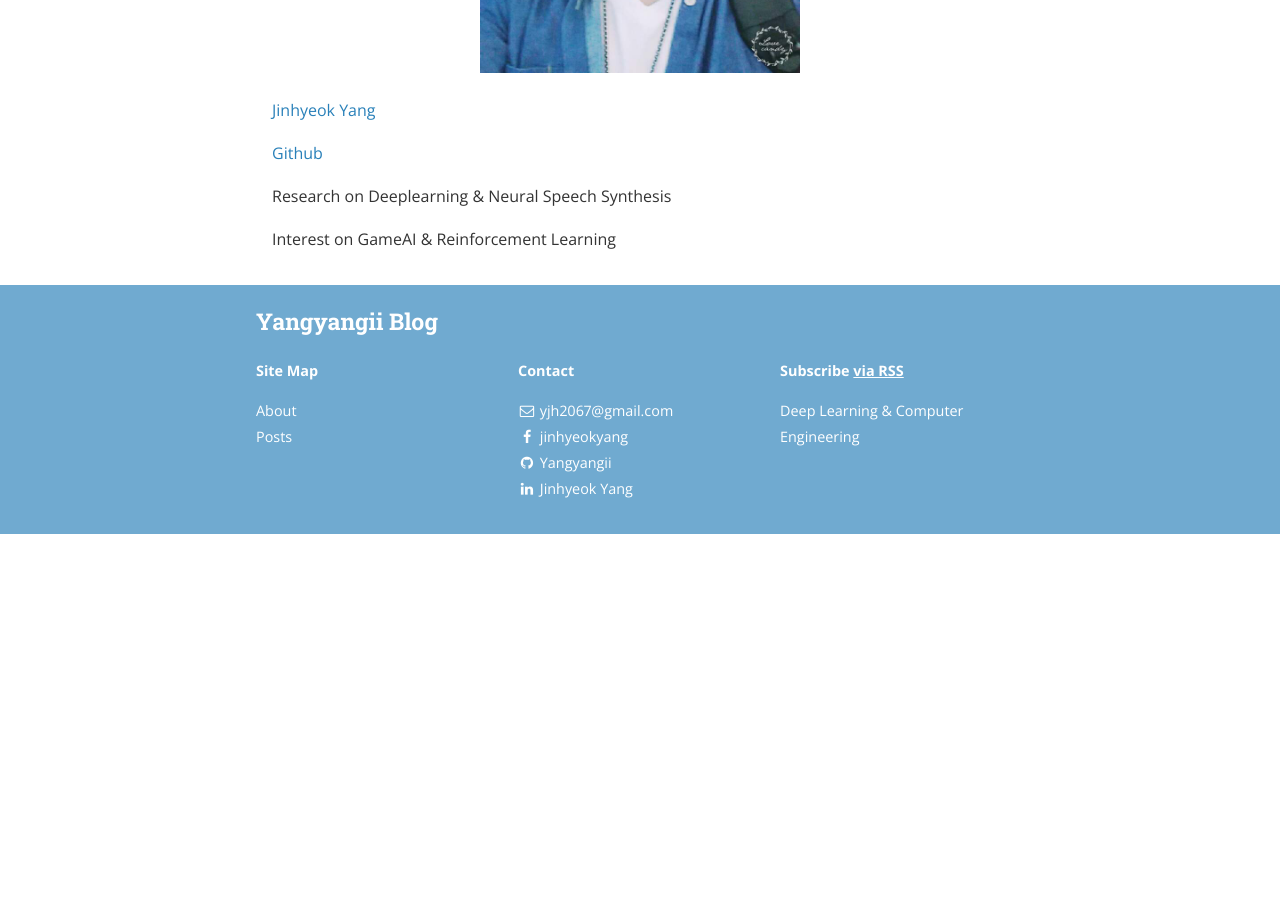
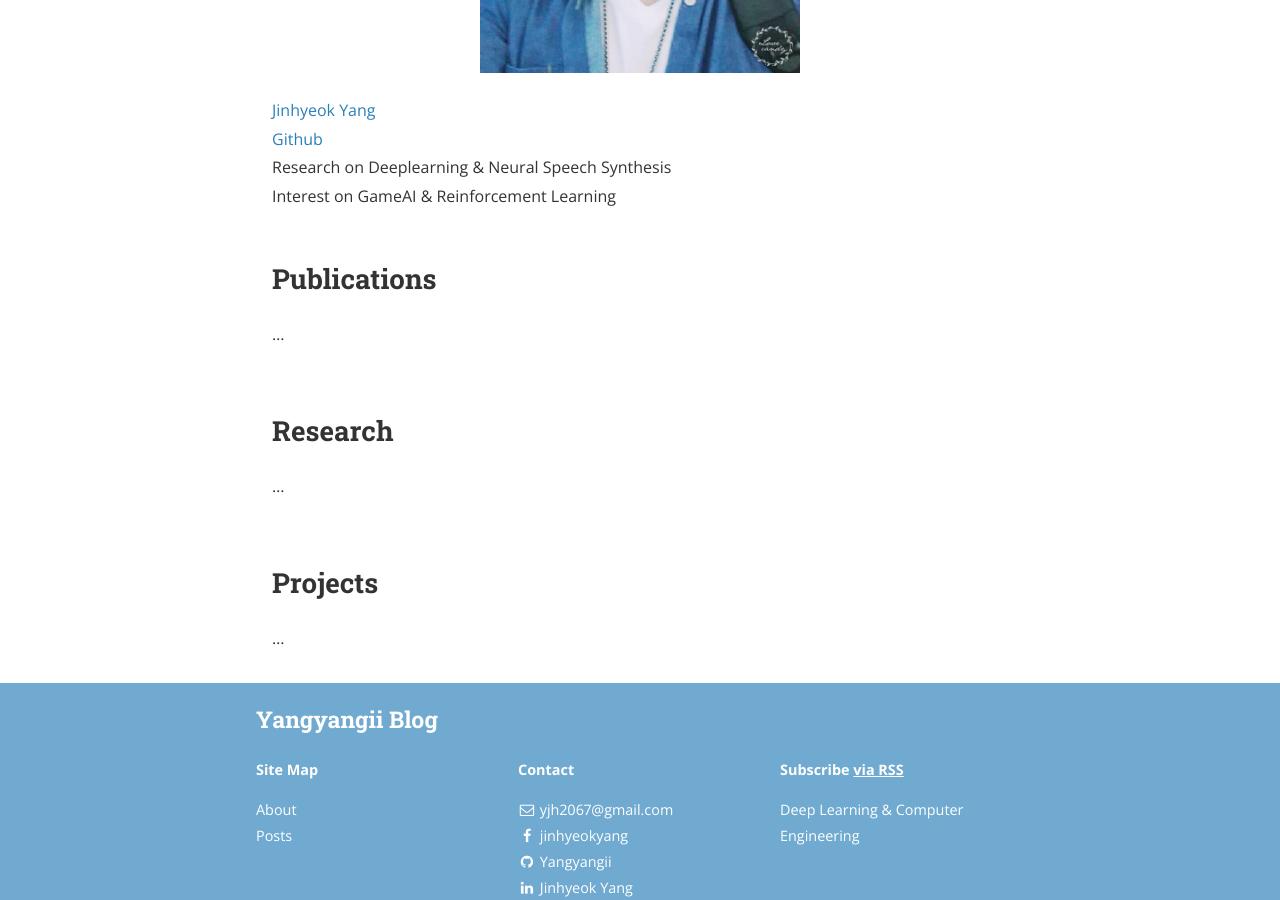
Before and after one commit to Yangyangii/Yangyangii.github.io, a Jekyll site: the page built from about.md, in a window 1280 px wide and 900 px high, scrolled down 568 px. Built offline with Jekyll 4.4.1, drawn with Linux system fonts in a browser that asks for light colours; nearby versions of some CDN libraries; before the commit the page ends 1102 px from its top, so only the background shows below that.

Commit message:
modified about

```diff
--- a/about.md
+++ b/about.md
@@ -6,14 +6,21 @@ permalink: /about/
 
 <img src="{{ site.baseurl }}/assets/profile-placeholder.gif" title="Profile Picture" class="profile">
 
-[Jinhyeok Yang][myhome]
+[Jinhyeok Yang][myhome]<br />
+[Github][mygithub]<br />
+Research on Deeplearning & Neural Speech Synthesis<br />
+Interest on GameAI & Reinforcement Learning<br />
+<br />
+## Publications
+...
 
-[Github][mygithub]
+<br />
+## Research
+...
 
-Research on Deeplearning & Neural Speech Synthesis
-
-
-Interest on GameAI & Reinforcement Learning
+<br />
+## Projects
+...
 
 
 [mygithub]: https://github.com/Yangyangii
```
